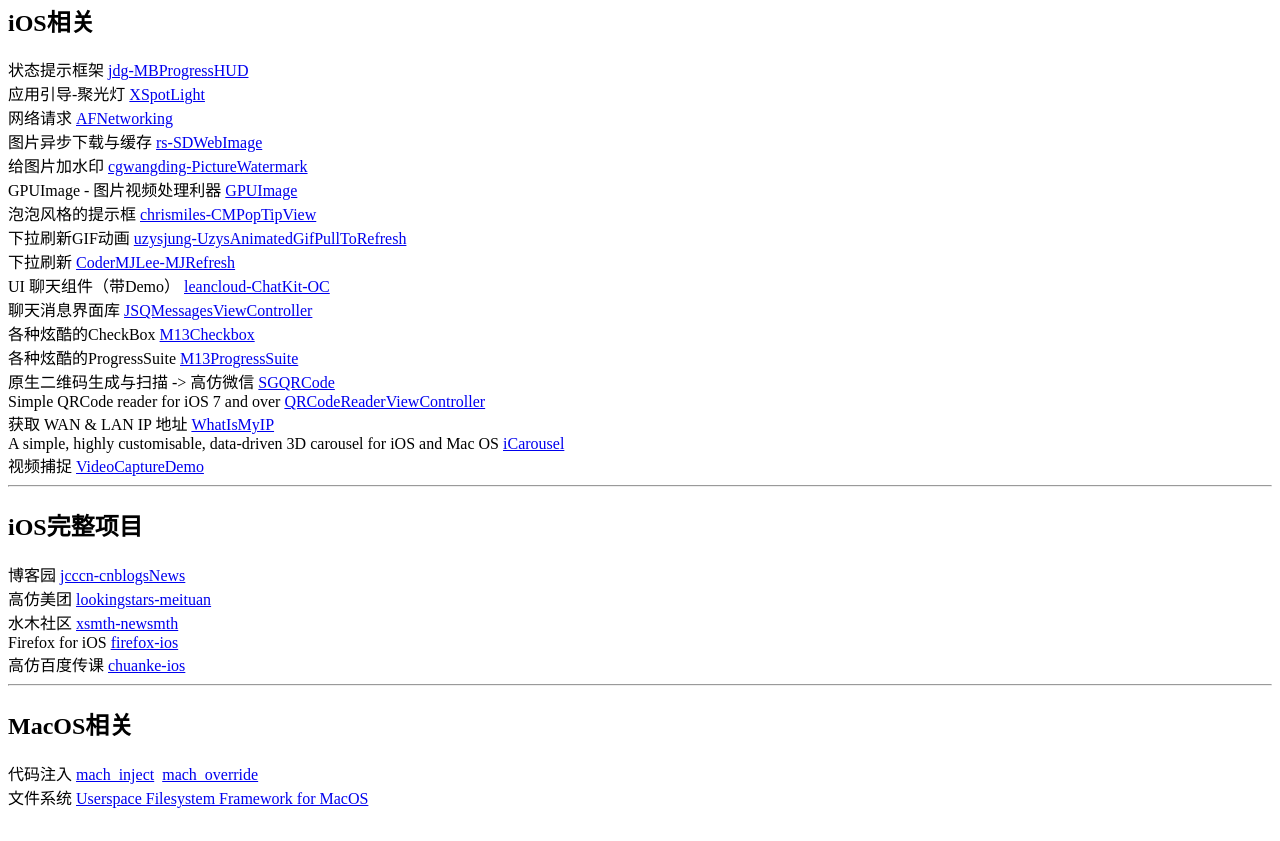
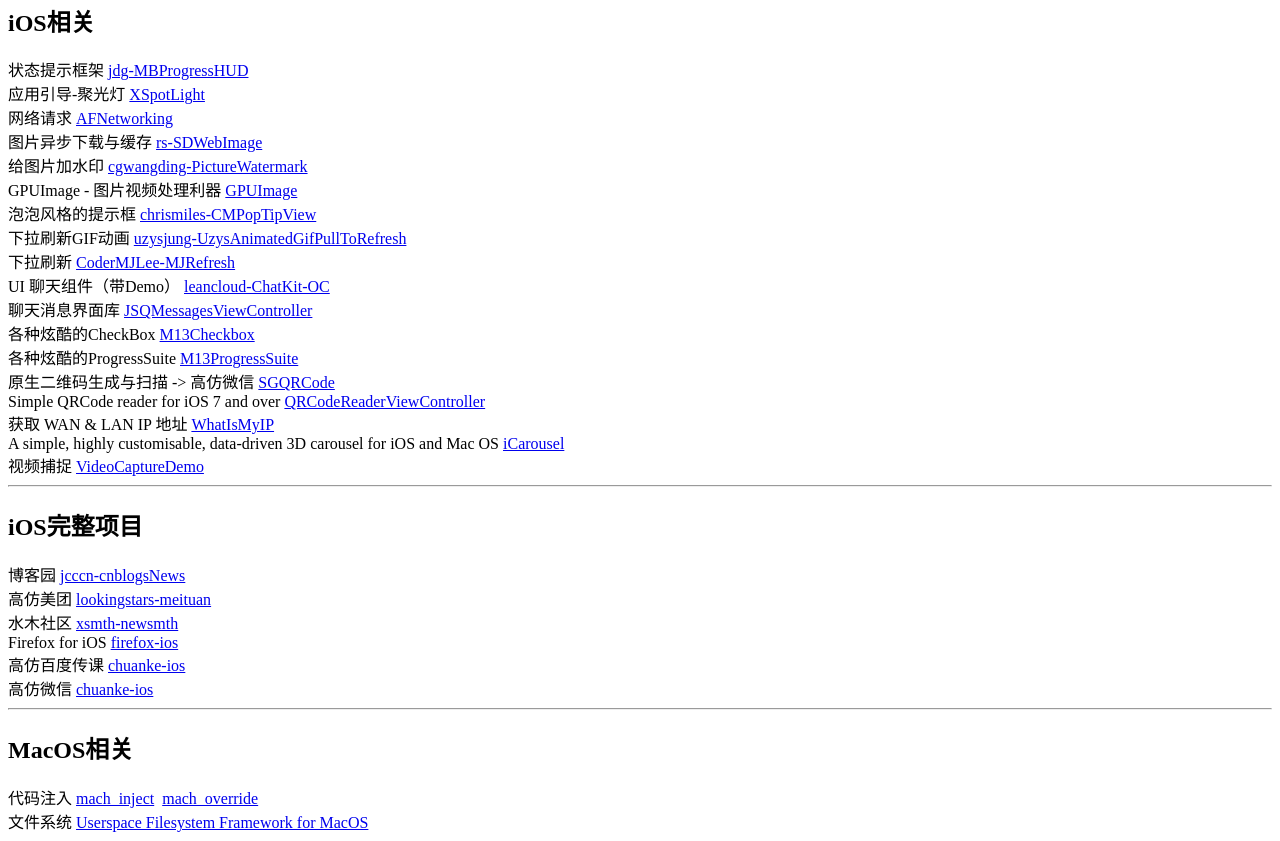
Before and after one commit to liwpk/liwpk.github.io, a plain HTML site: page index.html in a window 1280 px wide. Shown: the part 307-1148 px from the top of the page. Before the commit the page ends 1124 px from the top, so only its background shows below. Drawn offline with Linux system fonts and the light colour scheme.

Commit message:
add 高仿微信 Swift

```diff
--- a/index.html
+++ b/index.html
@@ -75,6 +75,8 @@
         <a target="_blank" href="https://github.com/mozilla-mobile/firefox-ios">firefox-ios</a><br>
         高仿百度传课
         <a target="_blank" href="https://github.com/lookingstars/chuanke">chuanke-ios</a><br>
+        高仿微信
+        <a target="_blank" href="https://github.com/LinXunFeng/LXFWeChat">chuanke-ios</a><br>
     </div>
     <hr>
     <div>
```
